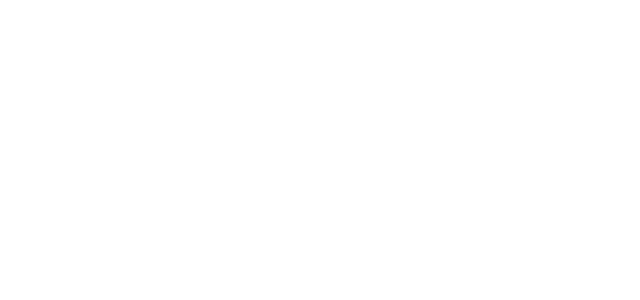
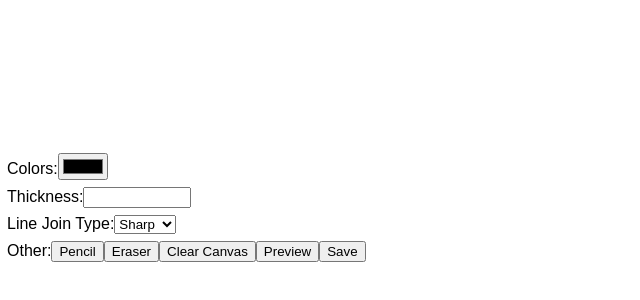
Before and after one commit to AnNguyen1997/Startup-idea, a React (Create React App) app in the folder client/: page / in a window 1280 px wide. Shown: the part 480-780 px from the top of the page, without its empty margins (0-640 px from the left). Built offline with nearby package versions, Linux system fonts and the light colour scheme.

Commit message:
Create drawing panel component

```diff
--- a/client/src/App.js
+++ b/client/src/App.js
@@ -1,9 +1,12 @@
 import React, { Component } from 'react';
 import './App.css';
+import DrawingPanel from './components/DrawingPanel';
 
 class App extends Component {
   render() {
-    return <div/>;
+    return (
+      <DrawingPanel />
+    );
   }
 }
 
--- /dev/null
+++ b/client/src/components/DrawingPanel/index.css
@@ -0,0 +1,20 @@
+canvas {
+	cursor: crosshair;
+	border: 1px solid white;
+	display: inline-block;
+	margin: 5px 5px 15px 5px;
+	background: white;
+	display: inline-block;
+}
+
+input[type="number"] {
+	width: 100px;
+}
+
+.holder {
+	margin: 7px;
+}
+
+.eraser {
+  cursor: url('../../assets/eraser.cur'), auto;
+}
--- /dev/null
+++ b/client/src/components/DrawingPanel/index.js
@@ -0,0 +1,144 @@
+import React, { Component } from 'react';
+import './index.css';
+
+export default class DrawingPanel extends Component {
+  constructor(props){
+    super(props);
+    this.state = {
+      isDrawing: false,
+      isErasing: false,
+      lineJoin: 'miter',
+      thickness: 1,
+      color: 'black'
+    }
+  }
+
+  offset = obj => {
+		var curleft = 0,
+				curtop = 0;
+		if (obj.offsetParent) {
+			do {
+				curleft += obj.offsetLeft;
+				curtop += obj.offsetTop;
+			} while ((obj = obj.offsetParent));
+			return { x: curleft, y: curtop };
+		}
+		return undefined;
+	};
+
+  canvas = () => {
+    return this.refs.canvas;
+  }
+
+  ctx = canvas => {
+    return canvas.getContext('2d');
+  }
+
+  handleMouseMove = e => {
+    const canvas = this.canvas();
+    const ctx = this.ctx(canvas);
+    if (this.state.isDrawing === false) {
+      return;
+    }
+    let x = e.pageX - this.offset(canvas).x;
+    let y = e.pageY - this.offset(canvas).y;
+    ctx.lineTo(x, y);
+    ctx.stroke();
+  }
+
+  handleMouseDown = e => {
+    const canvas = this.canvas();
+    const ctx = this.ctx(canvas);
+    this.setState({isDrawing: true});
+    let x = e.pageX - this.offset(canvas).x;
+    let y = e.pageY - this.offset(canvas).y;
+    ctx.fillStyle = this.state.isErasing ? 'white' : this.state.color;
+    ctx.beginPath();
+    ctx.moveTo(x, y);
+    ctx.lineJoin = this.state.lineJoin;
+    ctx.lineWidth = this.state.isErasing ? 20 : this.state.thickness;
+    ctx.strokeStyle = this.state.isErasing ? 'white' : this.state.color;
+  }
+
+  handleMouseUp = () => {
+    this.setState({isDrawing: false});
+  }
+
+  onColorChange = e => {
+    let newColor = e.target.value;
+    this.setState({color: newColor});
+  }
+
+  onThicknessChange = e => {
+    let newThickness = e.target.value;
+    this.setState({thickness: newThickness});
+  }
+
+  onLineJoinChange = e => {
+    let newLineJoin = e.target.value;
+    this.setState({lineJoin: newLineJoin});
+  }
+
+  usePencil = () => {
+    this.setState({isErasing: false})
+  }
+
+  useEraser = () => {
+    this.setState({isErasing: true});
+  }
+
+  clearCanvas = () => {
+    const canvas = this.canvas();
+    const ctx = this.ctx(canvas);
+  	ctx.clearRect(0, 0, 1000, 600);
+  }
+
+  preview = () => {
+    const canvas = this.canvas();
+  	let dataUrl = canvas.toDataURL();
+  	window.open(dataUrl, "", "width=880, height=300");
+  }
+
+  render(){
+    return (
+      <div>
+        <canvas
+          ref="canvas"
+          className={this.state.isErasing ? 'eraser' : ''}
+          height={600}
+          width={1000}
+          onMouseMove={this.handleMouseMove}
+          onMouseDown={this.handleMouseDown}
+          onMouseUp={this.handleMouseUp}></canvas>
+        <br />
+        <div className="holder">
+            <span>Colors:</span>
+            <input id="color" type="color" onChange={this.onColorChange}></input>
+            <br />
+        </div>
+        <div className="holder">
+            <span>Thickness:</span>
+            <input min="1" max="100" type="number" onChange={this.onThicknessChange}></input><br /></div>
+        <div className="holder">
+            <span>Line Join Type:</span>
+            <select id="lineJoin" onChange={this.onLineJoinChange}>
+              <option value="miter">Sharp</option>
+              <option value="round">Round</option>
+              <option value="bevel">Bevel</option>
+            </select>
+        </div>
+        <div className="holder">
+            <span>Other:</span>
+            <button onClick={this.usePencil}>Pencil</button>
+            <button
+              onClick={this.useEraser}>
+              Eraser
+            </button>
+            <button onClick={this.clearCanvas}>Clear Canvas</button>
+            <button onClick={this.preview}>Preview</button>
+            <button>Save</button>
+        </div>
+      </div>
+    );
+  }
+}
```
Also changed, not shown: 1 other file (tests, documents, lock files or other folders).
